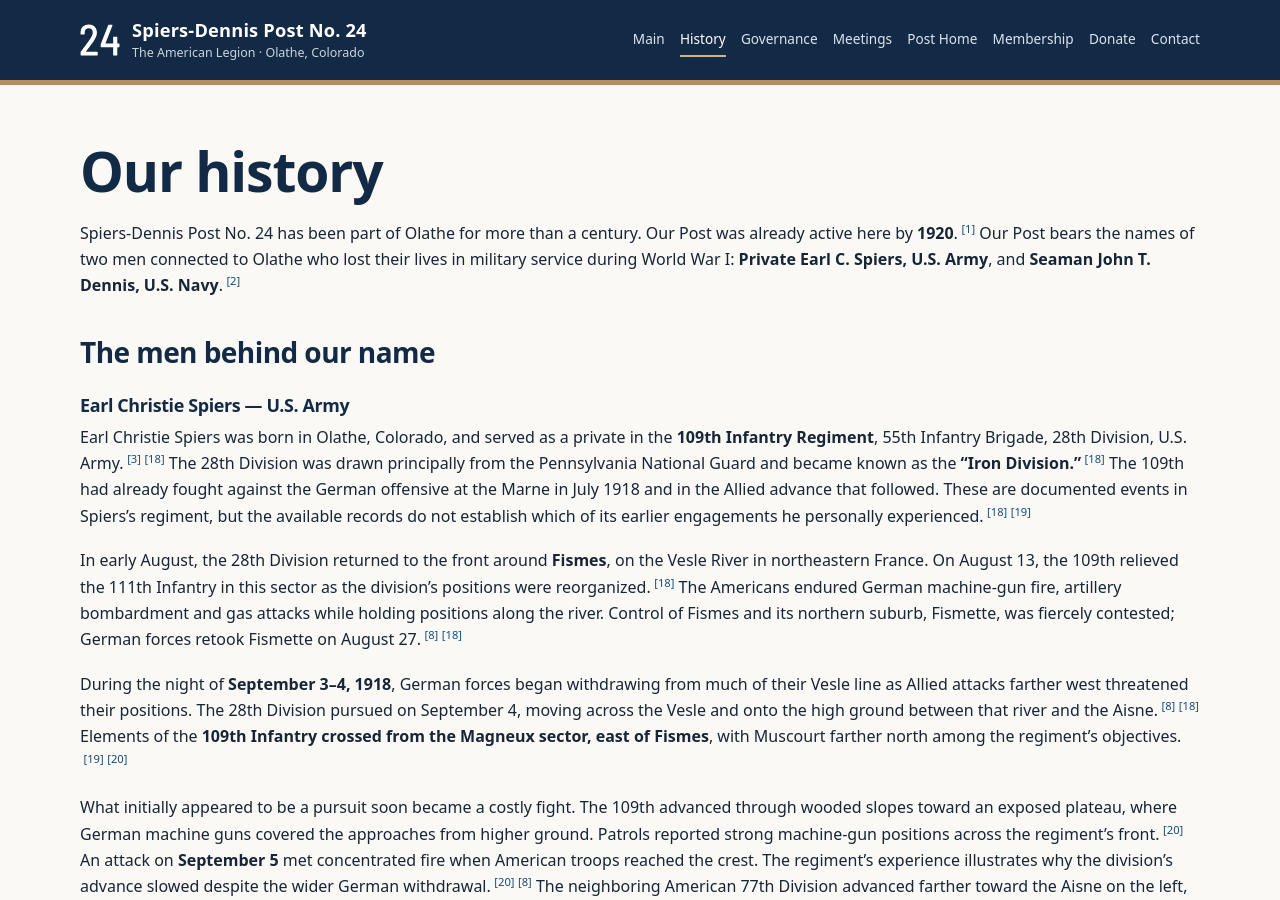
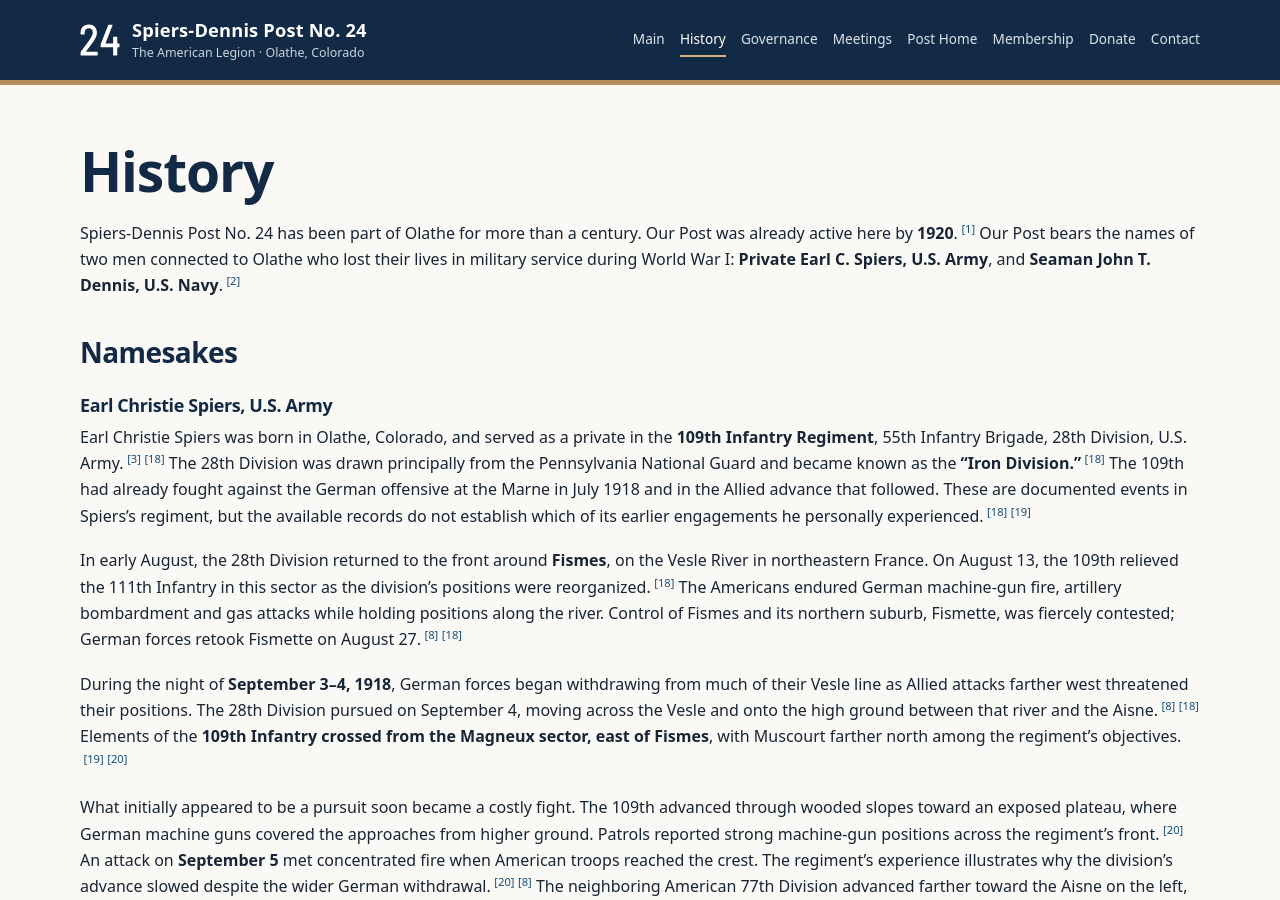
Before and after one commit to SPIERS-DENNIS-POST/spiers-dennis-post.github.io, a Jekyll site: the page built from history/index.md, in a window 1280 px wide and 900 px high. Built offline with Jekyll 4.4.1, drawn with Linux system fonts in a browser that asks for light colours; our own code applies the rules of GitHub Pages for plain Markdown files.

Commit message:
Simplify History page headings

```diff
--- a/history/index.md
+++ b/history/index.md
@@ -5,11 +5,11 @@ permalink: /history/
 source_ids: [coconino-sun-1920, legion-centennial-post24, colorado-freedom-spiers, spiers-oise-aisne, navy-war-dead-dennis, navy-uss-cyclops, olathe-legion-clubhouse-1923, army-oise-aisne-28th, navy-cyclops-assessment, naval-historical-foundation-cyclops, navy-lost-all-hands-1918, veirs-olathe-mills, usni-cyclops-weather-1970, roatcap-family-cemetery, roatcap-orchard-1958, roatcap-baseball-1925, roatcap-usgs-hoovers-corner, pennsylvania-heritage-28th, proctor-iron-division, asu-109th-vesle, ham-distinguished-service-cross, wallace-distinguished-service-cross]
 references_in_content: true
 ---
-# Our history
+# History
 Spiers-Dennis Post No. 24 has been part of Olathe for more than a century. Our Post was already active here by **1920**.<sup class="reference"><a href="#reference-coconino-sun-1920" aria-label="Reference 1">[1]</a></sup>
 Our Post bears the names of two men connected to Olathe who lost their lives in military service during World War I: **Private Earl C. Spiers, U.S. Army**, and **Seaman John T. Dennis, U.S. Navy**.<sup class="reference"><a href="#reference-legion-centennial-post24" aria-label="Reference 2">[2]</a></sup>
-## The men behind our name
-### Earl Christie Spiers — U.S. Army
+## Namesakes
+### Earl Christie Spiers, U.S. Army
 
 Earl Christie Spiers was born in Olathe, Colorado, and served as a private in the **109th Infantry Regiment**, 55th Infantry Brigade, 28th Division, U.S. Army.<sup class="reference"><a href="#reference-colorado-freedom-spiers" aria-label="Reference 3">[3]</a></sup><sup class="reference"><a href="#reference-pennsylvania-heritage-28th" aria-label="Reference 18">[18]</a></sup> The 28th Division was drawn principally from the Pennsylvania National Guard and became known as the **“Iron Division.”**<sup class="reference"><a href="#reference-pennsylvania-heritage-28th" aria-label="Reference 18">[18]</a></sup> The 109th had already fought against the German offensive at the Marne in July 1918 and in the Allied advance that followed. These are documented events in Spiers's regiment, but the available records do not establish which of its earlier engagements he personally experienced.<sup class="reference"><a href="#reference-pennsylvania-heritage-28th" aria-label="Reference 18">[18]</a></sup><sup class="reference"><a href="#reference-proctor-iron-division" aria-label="Reference 19">[19]</a></sup>
 
```
